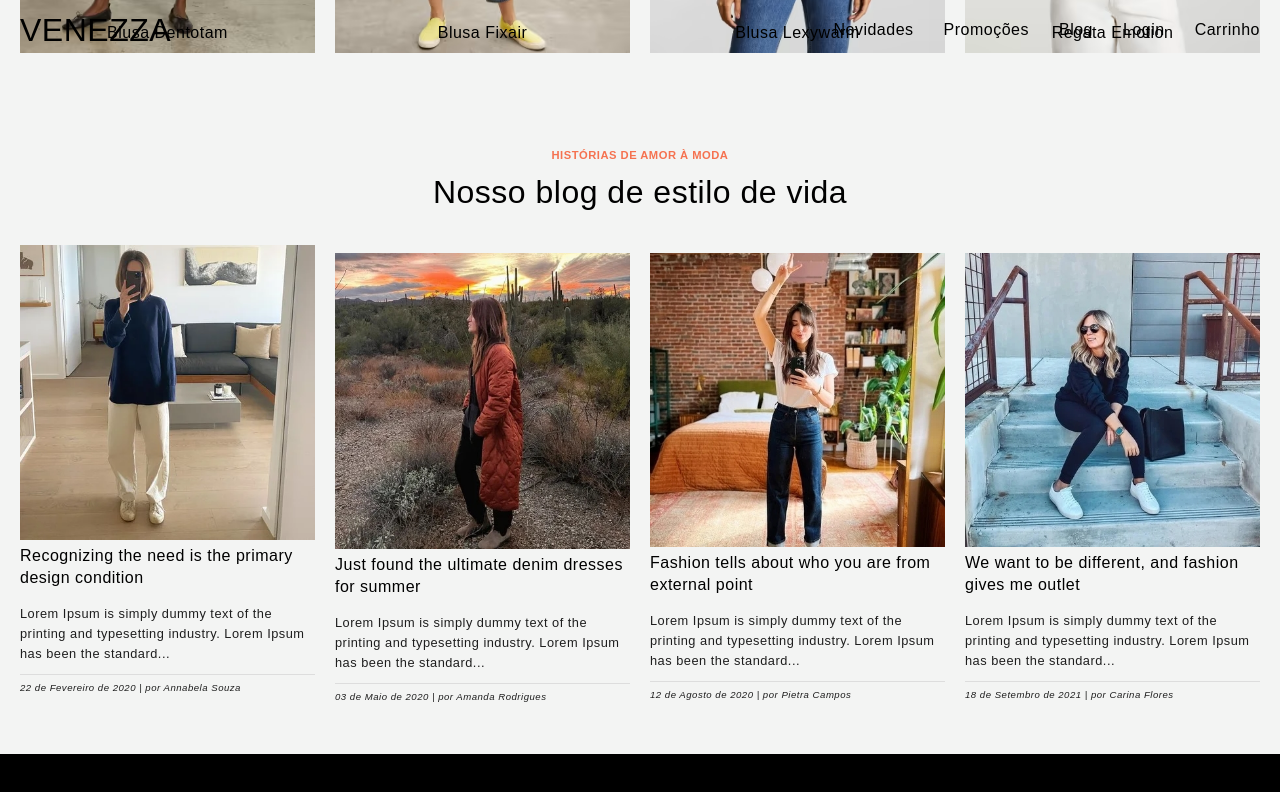
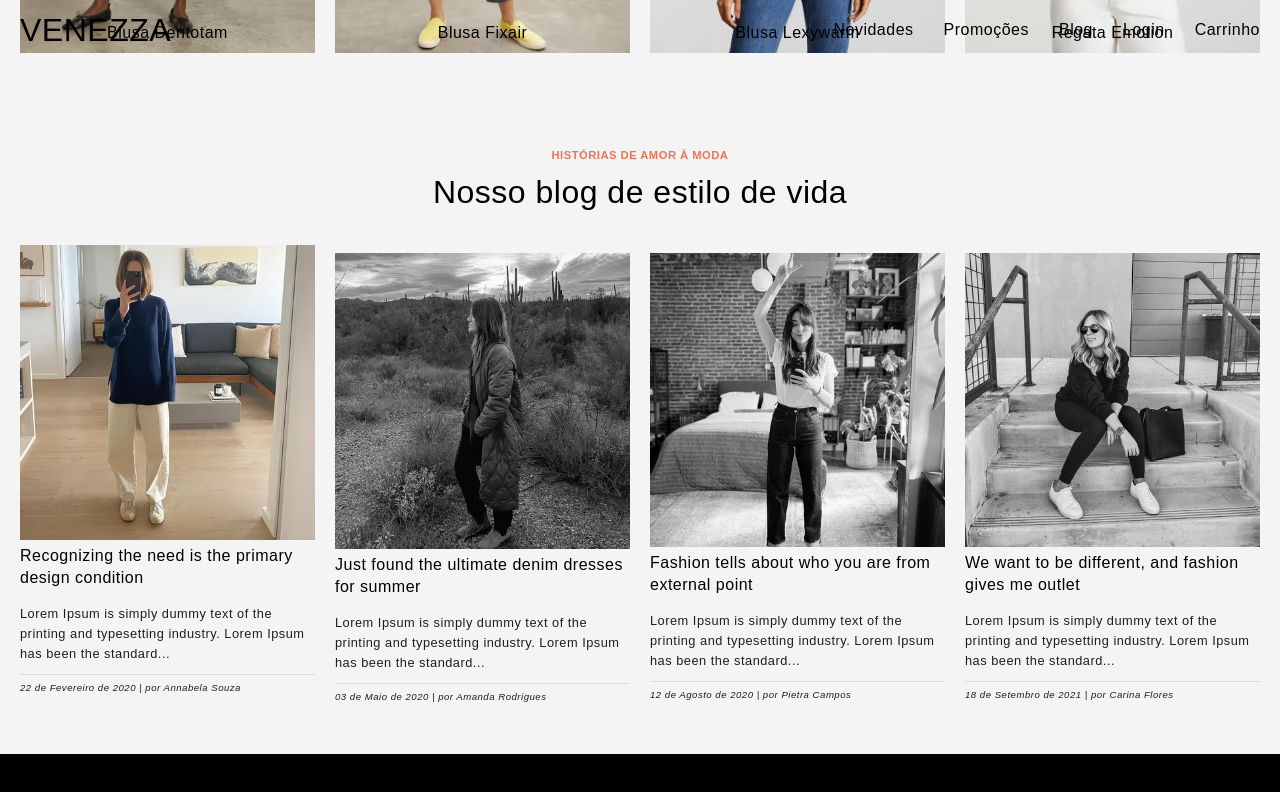
Before and after one commit to gpereira305/venezza-store, a React (Create React App) app in the folder frontend/: page / in a window 1280 px wide. In both pictures the pointer is over the picture 167 px from the left and 1762 px from the top of the page. Shown: the part 1362-2154 px from the top of the page. Built offline with nearby package versions, Linux system fonts and the light colour scheme.

Commit message:
blog hover effect

```diff
--- a/frontend/src/components/StoreBlog/store_blog.css
+++ b/frontend/src/components/StoreBlog/store_blog.css
@@ -5,7 +5,7 @@
 .store__blog-container {
   display: grid;
   grid-template-columns: repeat(4, 1fr);
-  gap: 20px;
+  gap: 40px 20px;
 }
 
 /*
--- a/frontend/src/components/common/StoreBlogCard/store_blogcard.css
+++ b/frontend/src/components/common/StoreBlogCard/store_blogcard.css
@@ -1,4 +1,13 @@
-.store__blog--body {
+.store__blog-container:hover .store__blog--body:not(:hover) {
+  filter: grayscale();
+}
+
+.store__blog-container:hover .store__blog--body:not(:hover)::after {
+  background-color: rgba(var(--black-color), 0.2);
+}
+
+.store__blog--body,
+.store__body--image img {
   transition: var(--transition);
 }
 
@@ -12,6 +21,11 @@
 
 .store__body--image img {
   width: 100%;
+}
+
+.store__body--image:hover img {
+  filter: none;
+  cursor: pointer;
 }
 
 .store__body--title {
```
